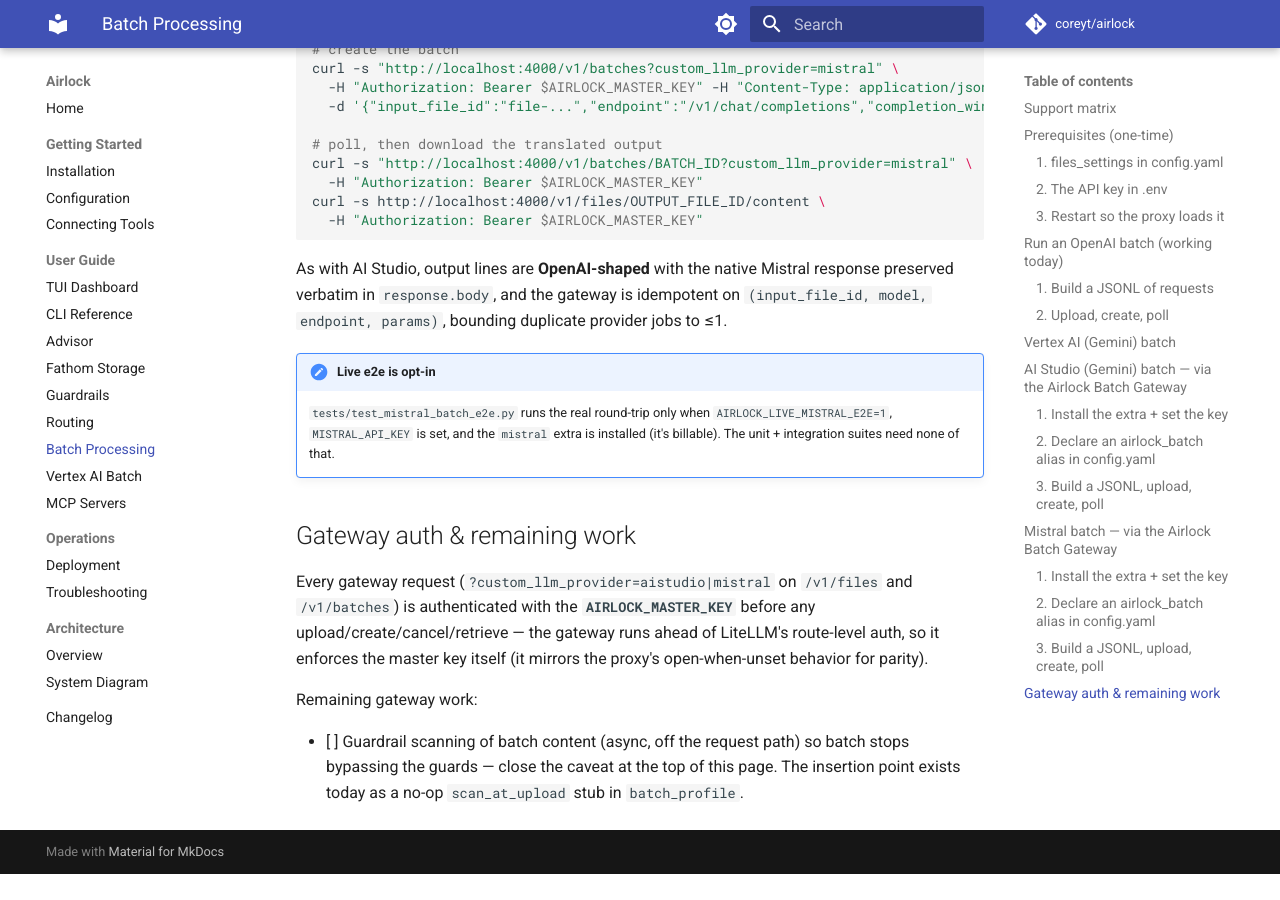
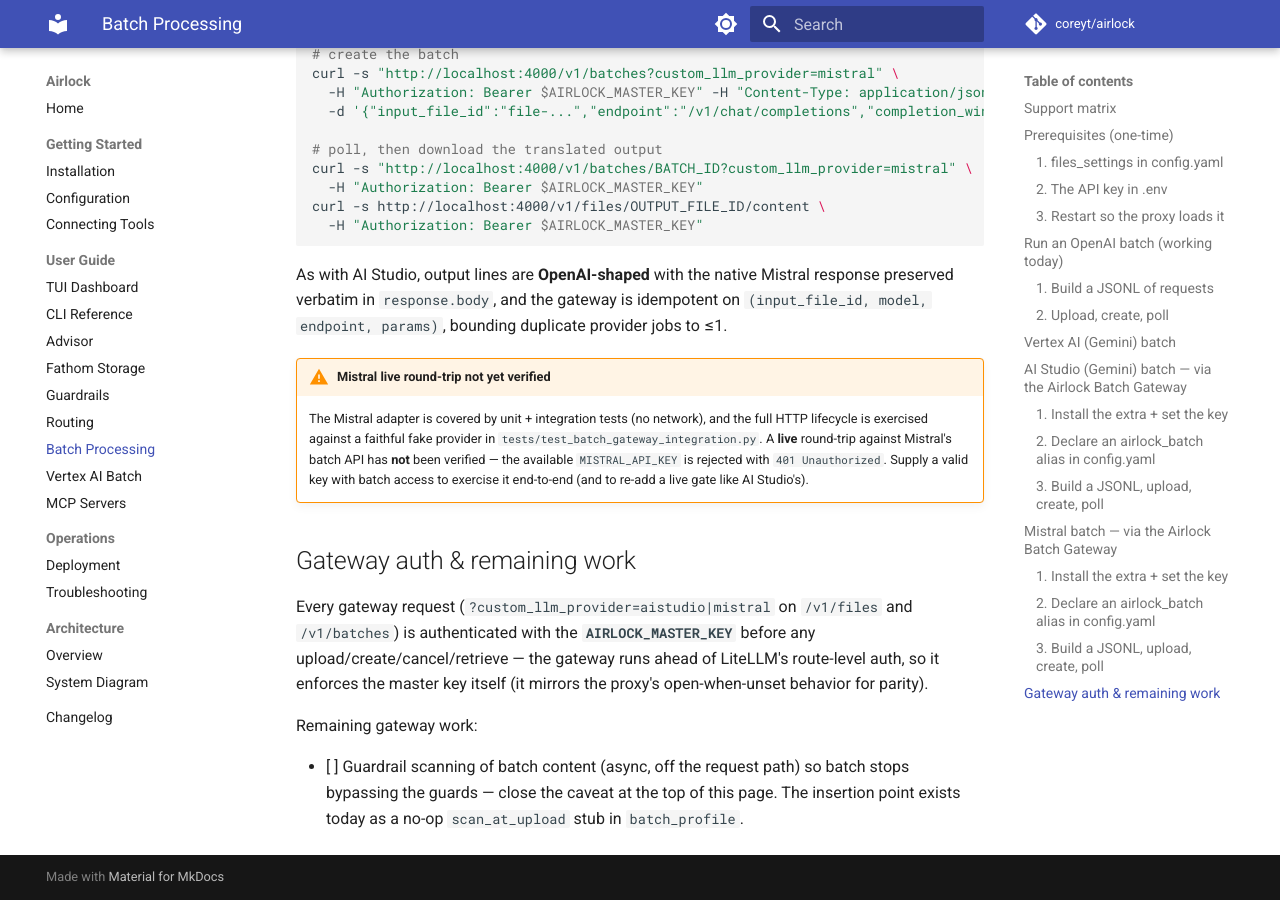
Before and after one commit to coreyt/airlock, an MkDocs documentation site: the page built from docs/guide/batch.md, in a window 1280 px wide and 900 px high, scrolled down 5835 px. Built offline with MkDocs 1.6.1 and Material for MkDocs 9.7.7, drawn with Linux system fonts in a browser that asks for light colours; comment, search, counter and statistics services are not loaded; before the commit the page ends 6709 px from its top, so only the background shows below that; some of the changed text lies outside the part shown.

Commit message:
test(batch): drop Mistral live e2e (HITL); reconcile docs to integration-only
Per HITL decision: the Mistral live e2e gate is removed. The configured
MISTRAL_API_KEY returns 401 Unauthorized on every call (even models.list) — an
invalid/expired key, not a batch-entitlement issue — so a live round-trip can't
be verified. Mistral stays unit + integration verified; live gate deferred until
a valid key exists.

- remove tests/test_mistral_batch_e2e.py
- docs/guide/batch.md: support-matrix Mistral row → "gateway wired · live
  unverified"; drop the dropped-test references; warn the live round-trip is
  unverified (401)
- dev/plans/runs/STATUS-0.4.0.md: Mistral acceptance row + decision log (integration
  tests added, mistralai<2 fix, live blocked on creds, e2e dropped)
- test_batch_gateway_integration.py: fix stale docstring reference

Verified: 79 non-live batch tests green; mkdocs build --strict clean.

Co-Authored-By: Claude Opus 4.8 (1M context) <noreply@anthropic.com>

```diff
--- a/docs/guide/batch.md
+++ b/docs/guide/batch.md
@@ -21,7 +21,7 @@ cost** (typical ~24h turnaround). Airlock exposes the OpenAI-compatible Batch AP
 | **Vertex AI (Gemini)** | ✅ **Working (regional models)** | See [Vertex AI Batch](vertex-batch.md). Batch needs a **regional** model; Gemini 3.x is `global`-only and **cannot batch** |
 | **Anthropic / Azure / Bedrock** | ✅ Wired in LiteLLM | Not configured here by default |
 | **Google AI Studio (Gemini)** | ✅ **Working (via Airlock Batch Gateway)** | LiteLLM doesn't wire the `gemini/` provider for batch, so Airlock's own gateway handles it. Needs the `aistudio` extra + an `airlock_batch` alias — see [AI Studio (Gemini) batch](#ai-studio-gemini-batch-via-the-airlock-batch-gateway) below |
-| **Mistral** | ✅ **Working (via Airlock Batch Gateway)** | LiteLLM doesn't wire the `mistral` provider for batch, so Airlock's gateway handles it (50% batch discount). Needs the `mistral` extra + an `airlock_batch` alias — see [Mistral batch](#mistral-batch-via-the-airlock-batch-gateway) below |
+| **Mistral** | ✅ Gateway wired · ⚠️ live unverified | Same gateway/adapter as AI Studio, **integration-tested**; the live round-trip is **unverified** (no valid `MISTRAL_API_KEY` — returns 401). Needs the `mistral` extra (pinned `<2`) + an `airlock_batch` alias — see [Mistral batch](#mistral-batch-via-the-airlock-batch-gateway) below |
 
 ---
 
@@ -199,8 +199,9 @@ by the gateway and run against Mistral's native batch API
 (`mistralai` `client.batch.jobs.*`) at the **50% batch discount**. Mistral's batch
 input is already OpenAI-shaped and Mistral chat is OpenAI-compatible, so the
 translation is near-passthrough. The no-network path is covered by
-`tests/test_mistral_batch.py` + `tests/test_batch_gateway_integration.py`; a live
-round-trip is covered by `tests/test_mistral_batch_e2e.py` (opt-in — see below).
+`tests/test_mistral_batch.py` + `tests/test_batch_gateway_integration.py`. Unlike
+AI Studio, the Mistral path has **no live e2e gate yet** — the live round-trip is
+unverified (see the note at the end of this section).
 
 ### 1. Install the extra + set the key
 The `mistralai` SDK is lazy-imported, so it ships only with the `mistral` extra
@@ -263,11 +264,13 @@ As with AI Studio, output lines are **OpenAI-shaped** with the native Mistral
 response preserved verbatim in `response.body`, and the gateway is idempotent on
 `(input_file_id, model, endpoint, params)`, bounding duplicate provider jobs to ≤1.
 
-!!! note "Live e2e is opt-in"
-    `tests/test_mistral_batch_e2e.py` runs the real round-trip only when
-    `AIRLOCK_LIVE_MISTRAL_E2E=1`, `MISTRAL_API_KEY` is set, and the `mistral`
-    extra is installed (it's billable). The unit + integration suites need none of
-    that.
+!!! warning "Mistral live round-trip not yet verified"
+    The Mistral adapter is covered by unit + integration tests (no network), and the
+    full HTTP lifecycle is exercised against a faithful fake provider in
+    `tests/test_batch_gateway_integration.py`. A **live** round-trip against
+    Mistral's batch API has **not** been verified — the available `MISTRAL_API_KEY`
+    is rejected with `401 Unauthorized`. Supply a valid key with batch access to
+    exercise it end-to-end (and to re-add a live gate like AI Studio's).
 
 ## Gateway auth & remaining work
 
```
Also changed, not shown: dev/plans/runs/STATUS-0.4.0.md (+15 -0 lines), 2 other files.
